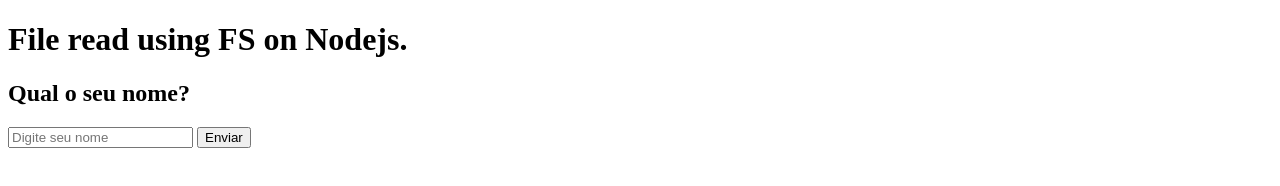
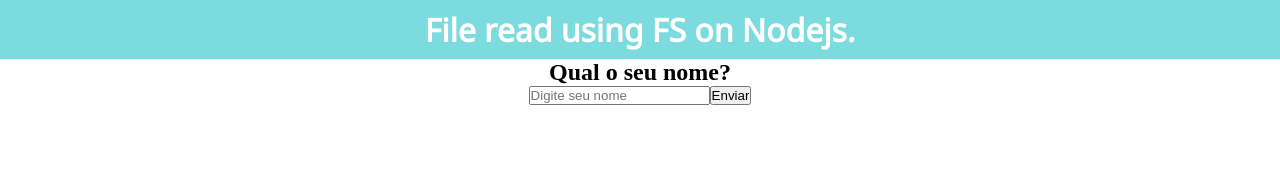
Before and after one commit to jhonas8/reading-and-writing-files-form, a website: page public/index.html in a window 1280 px wide. Drawn offline with Linux system fonts and the light colour scheme.

Commit message:
Commit_with_styles

```diff
--- a/public/index.html
+++ b/public/index.html
@@ -5,18 +5,52 @@
     <meta http-equiv="X-UA-Compatible" content="IE=edge">
     <meta name="viewport" content="width=device-width, initial-scale=1.0">
     <title>FS read file</title>
+    <link rel="preconnect" href="https://fonts.googleapis.com">
+<link rel="preconnect" href="https://fonts.gstatic.com" crossorigin>
+<link href="https://fonts.googleapis.com/css2?family=Noto+Sans&display=swap" rel="stylesheet">
+    <style>
+        * {
+            margin: 0;
+            padding: 0;
+            box-sizing: border-box;
+        }
+        .main-title {
+            display: flex;
+            width: 100vw;
+            align-items: center;
+            justify-content: center;
+            height: auto;
+            background-color: #7bdbde;
+            padding: .5rem 0;
+            color: white;
+            font-family: 'Noto Sans', sans-serif;
+        }
+
+        .name-title {
+            display: flex;
+            width: 100vw;
+            align-items: center;
+            justify-content: center;
+        }
+        .form{
+            display: flex;
+            width: 100vw;
+            align-items: center;
+            justify-content: center;
+        }
+    </style>
 </head>
 <body>
-    <h1>
+    <h1 class="main-title">
         File read using FS on Nodejs.
     </h1>
 
-    <h2>
+    <h2 class="name-title">
         Qual o seu nome?
     </h2>
-    <form action="/" method='get'>
-        <input type="text" placeholder="Digite seu nome" name="name"/>
-        <input type="submit" value="Enviar"/>
+    <form action="/" method='get' class="form">
+        <input type="text" placeholder="Digite seu nome" name="name" id="input-text"/>
+        <input type="submit" value="Enviar" id="submit-button"/>
     </form>
 </body>
 </html>
```
